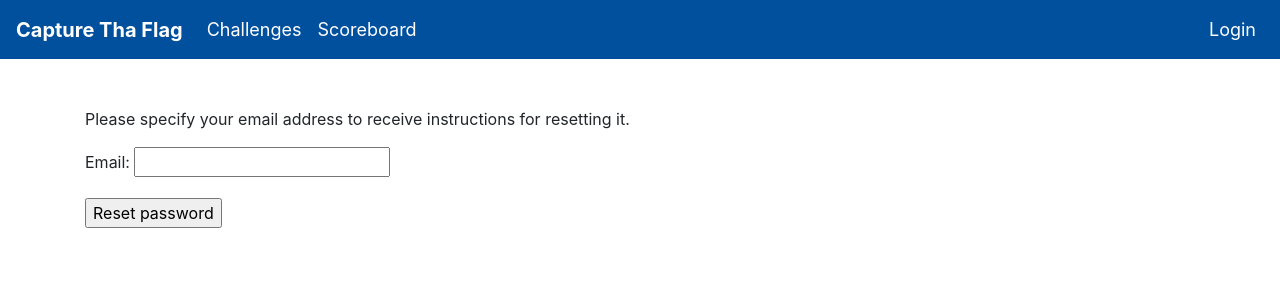
After one commit to odinje/yactff, a Django app: page /user/password/reset in a window 1280 px wide. The commit adds this page. Shown: the top 300 px of the page. Run offline with Django 3.2, Linux system fonts and the light colour scheme; data that the repository does not hold is empty; parts of the project's set-up code (start-up, migrations or seed data) failed here and were passed over; some libraries are stand-ins or nearby versions.

Commit message:
Adding celery for async mail support for verifcaion and password reset

```diff
--- a/web/forms.py
+++ b/web/forms.py
@@ -21,6 +21,15 @@ class UserChangeForm(forms.ModelForm):
         model = User
         fields = ("email", "nickname", "first_name", "last_name")
 
+
+class UserRequestPasswordResetForm(forms.Form):
+    email = forms.EmailField()
+
+
+class UserPasswordResetForm(_UserCreationForm):
+    class Meta(_UserCreationForm.Meta):
+        model = User
+        fields = ()
 
 class AdminUserChangeForm(UserChangeForm):
     class Meta(UserChangeForm.Meta):
@@ -47,7 +56,6 @@ class AdminChallengeForm(forms.ModelForm):
         }
 
 
-
 class AdminCategoryForm(forms.ModelForm):
     name = forms.CharField(required=False)
     delete = forms.BooleanField(
--- a/web/static/web/css/yactff.css
+++ b/web/static/web/css/yactff.css
@@ -11,11 +11,11 @@
   background-color: #00509e;
 }
 
-.nav-link {
+.nav-link.yactff {
   color: #ffffff;
 }
 
-.nav-link:hover {
+.nav-link.yactff:hover {
   color: #f58025;
 }
 
--- a/web/templates/web/admin_users.html
+++ b/web/templates/web/admin_users.html
@@ -8,7 +8,6 @@
       <th scope="col">Email</th>
       <th scope="col">Team</th>
       <th scope="col">IP</th>
-      <th scope="col">Reset</th>
       <th scope="col">More</th>
     </tr>
   </thead>
@@ -20,7 +19,6 @@
       <td>{{ user.email }}</td>
       <td>{{ user.team }}</td>
       <td>{{ user.last_ip }}</td>
-      <td><a class="btn btn-primary btn-sm" href="#" role="button">Reset password</a></td>
       <td><a class="btn btn-primary btn-sm" href="{% url "user_show" user.id%}" role="button">Show</a></td>
     </tr>
     {% endfor %}
--- a/web/templates/web/base.html
+++ b/web/templates/web/base.html
@@ -30,7 +30,7 @@
    <div class="collapse navbar-collapse" id="navbar">
     <ul class="navbar-nav mr-auto">
         {% for p, link in pages_navbar %}
-        <li class="nav-item"><a class="nav-link" href={{ link }}>{{ p }}</a></li>
+        <li class="nav-item"><a class="nav-link yactff" href={{ link }}>{{ p }}</a></li>
         {% endfor %}
       </ul>
     <ul class="nav navbar-nav ml-auto">
@@ -51,7 +51,7 @@
           </div>
       </li>
       {% else %}
-      <li class="nav-item"><a class="nav-link" href="/login">Login</a></li>
+      <li class="nav-item"><a class="nav-link yactff" href="/login">Login</a></li>
       {% endif %}
     </ul>
    </div>
--- a/web/templates/web/login.html
+++ b/web/templates/web/login.html
@@ -8,6 +8,7 @@
     {% csrf_token %}
     {{ form.as_p }}
     <p> Not registered? <a href={% url "signup" %}>Click here!</a><p>
+    <p> Forgotten password? <a href={% url "user_password_reset" %}>Click here!</a><p>
     <button class="btn btn-lg btn-primary btn-block" type="submit">Login</button>
   </form>
 {% endblock %}
--- /dev/null
+++ b/web/templates/web/password_reset_form.html
@@ -0,0 +1,12 @@
+{% extends "web/base.html" %}
+
+{% block title %}Reset Password{% endblock %}
+
+{% block content %}
+<p>Please specify your email address to receive instructions for resetting it.</p>
+
+<form method="post">{% csrf_token %}
+  {{form.as_p}}
+  <input type="submit" value="Reset password" />
+</form>
+{% endblock %}
--- a/web/tokens.py
+++ b/web/tokens.py
@@ -10,4 +10,4 @@ class TokenGenerator(PasswordResetTokenGenerator):
         )
 
 
-account_activation_token = TokenGenerator()
+account_token = TokenGenerator()
--- a/web/urls.py
+++ b/web/urls.py
@@ -18,6 +18,8 @@ urlpatterns = [
     re_path(r"^user/activate/(?P<uidb64>[0-9A-Za-z_\-]+)/(?P<token>[0-9A-Za-z]{1,13}-[0-9A-Za-z]{1,20})/$", views.user_activate, name="user_activate"),
     path("user/logout", auth_views.logout, {'next_page': '/'}, name='logout'),
     path("user/profile", views.user_profile, name="user_profile"),
+    path("user/password/reset", views.user_password_reset, name="user_password_reset"),
+    re_path(r"^user/password/reset/(?P<uidb64>[0-9A-Za-z_\-]+)/(?P<token>[0-9A-Za-z]{1,13}-[0-9A-Za-z]{1,20})/$", views.user_password_reset_confirm, name="user_password_reset_confirm"),
     path("admin/user/all", views.user_all, name="user_all"),
     path("admin/user/<int:id>", views.user_show, name="user_show"),
     path("team/profile", views.team_profile, name="team_profile"),
@@ -25,3 +27,6 @@ urlpatterns = [
     path("team/join", views.team_join, name="team_join"),
     path("team/create", views.team_create, name="team_create")
 ]
+
+
+#http://garmoncheg.blogspot.no/2012/07/django-resetting-passwords-with.html
--- a/web/views.py
+++ b/web/views.py
@@ -7,7 +7,7 @@ from django.template.loader import render_to_string
 from django.utils.http import urlsafe_base64_encode, urlsafe_base64_decode
 from django.contrib.sites.shortcuts import get_current_site
 from django.utils.encoding import force_bytes, force_text
-from web.tokens import account_activation_token
+from web.tokens import account_token
 from django.core.files.uploadedfile import InMemoryUploadedFile
 import sys
 import hashlib
@@ -18,6 +18,7 @@ from web.models import (
         Submission,
         Team,
         get_scoreboard,
+        email_user,
         User
         )
 from django.conf import settings
@@ -25,6 +26,8 @@ from web.forms import (
         TeamCreateForm,
         UserCreationForm,
         UserChangeForm,
+        UserRequestPasswordResetForm,
+        UserPasswordResetForm,
         AdminPageForm,
         AdminChallengeForm,
         AdminCategoryForm,
@@ -43,6 +46,28 @@ from web.utils import (
         )
 
 
+def _generate_user_token_message(user, domain, template):
+    message = render_to_string(template,
+        {
+            "user": user,
+            "domain": domain,
+            "uid": urlsafe_base64_encode(force_bytes(user.pk)).decode("utf-8"),
+            "token": account_token.make_token(user),
+        })
+    return message
+
+
+def _verify_user_token(uidb64, token):
+    try:
+        uid = force_text(urlsafe_base64_decode(uidb64))
+        user = User.objects.get(pk=uid)
+    except(TypeError, ValueError, OverflowError, User.DoesNotExist):
+        user = None
+    if user is not None and account_token.check_token(user, token):
+        return user
+    return None
+
+
 @anonymous_required
 def signup(request):
     if request.method == 'POST':
@@ -53,14 +78,8 @@ def signup(request):
             user.save()
             current_site = get_current_site(request)
             mail_subject = "Activate your account for {}".format(settings.CTF_NAME)
-            message = render_to_string("web/user_activate_account_email.html",
-                    {
-                        "user": user,
-                        "domain": current_site.domain,
-                        "uid": urlsafe_base64_encode(force_bytes(user.pk)).decode("utf-8"),
-                        "token": account_activation_token.make_token(user),
-                    })
-            user.email_user(mail_subject, message)
+            message = _generate_user_token_message(user, current_site, "web/user_activate_account_email.html")
+            email_user(user.id, mail_subject, message)
             request.session["info_message"] = "Please confirm your email address to complete the registration"
             return redirect("index")
     else:
@@ -69,12 +88,8 @@ def signup(request):
 
 
 def user_activate(request, uidb64, token):
-    try:
-        uid = force_text(urlsafe_base64_decode(uidb64))
-        user = User.objects.get(pk=uid)
-    except(TypeError, ValueError, OverflowError, User.DoesNotExist):
-        user = None
-    if user is not None and account_activation_token.check_token(user, token):
+    user = _verify_user_token(uidb64, token)
+    if user:
         user.is_active = True
         user.save()
         login(request, user)
@@ -82,6 +97,7 @@ def user_activate(request, uidb64, token):
         redirect("index")
     else:
         return HttpResponse('Activation link is invalid!')
+
 
 def page(request, path=None):
     user = request.user
@@ -227,6 +243,42 @@ def scoreboard_json(request):
     return JsonResponse(scores, safe=False)
 
 
+def user_password_reset(request):
+    if request.method == "POST":
+        form = UserRequestPasswordResetForm(request.POST)
+        if form.is_valid():
+            user = get_object_or_404(User, email=form.cleaned_data["email"])
+            domain = get_current_site(request)
+            email_subject = "Password reset for {}".format(settings.CTF_NAME)
+            message = _generate_user_token_message(user, domain, "web/password_reset_email.html")
+            email_user(user.id, email_subject, message)
+            request.session["info_message"] = "Reset link is sent to your email"
+            return redirect("index")
+    else:
+        form = UserRequestPasswordResetForm()
+    return render(request, "web/password_reset_form.html", {"form": form})
+
+
+def user_password_reset_confirm(request, uidb64, token):
+    template = "web/password_reset_confirm.html"
+    user = _verify_user_token(uidb64, token)
+    context = {}
+    if user:
+        context["validlink"] = True
+        if request.method == "POST":
+            form = UserPasswordResetForm(request.POST, instance=user)
+            if form.is_valid():
+                form.save()
+                login(request, user)
+                return redirect("index")
+        else:
+            form = UserPasswordResetForm()
+        context["form"] = form
+    else:
+        context["validlink"] = False
+    return render(request, template, context)
+
+
 @login_required
 def user_profile(request):
     user = request.user
--- a/yactff/__init__.py
+++ b/yactff/__init__.py
@@ -0,0 +1,3 @@
+from yactff.celery import app as celery_app
+
+__all__ = ['celery_app']
--- a/web/celery.py
+++ b/yactff/celery.py
@@ -6,7 +6,7 @@ from celery import Celery
 # set the default Django settings module for the 'celery' program.
 os.environ.setdefault('DJANGO_SETTINGS_MODULE', 'red.settings')
 
-app = Celery('proj')
+app = Celery('yactff')
 
 # Using a string here means the worker don't have to serialize
 # the configuration object to child processes.
--- a/yactff/settings/base.py
+++ b/yactff/settings/base.py
@@ -14,7 +14,6 @@ import os
 
 # Build paths inside the project like this: os.path.join(BASE_DIR, ...)
 BASE_DIR = os.path.dirname(os.path.dirname(os.path.dirname(os.path.abspath(__file__))))
-print(BASE_DIR)
 PAGE_DIR ="{}/web/pages/web".format(BASE_DIR)
 LOGIN_URL = "/login"
 LOGGING_CONFIG = None
```
Also changed, not shown: TODO.md (+0 -1 lines), web/models.py (+10 -5 lines), web/templates/web/password_reset_confirm.html (added, +16 -0 lines), web/templates/web/password_reset_email.html (added, +15 -0 lines), yactff/settings/development.py (+7 -0 lines).
